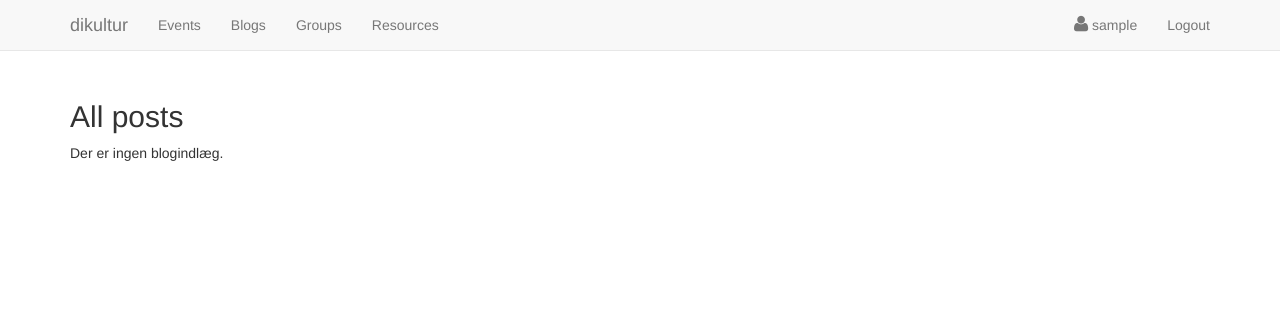
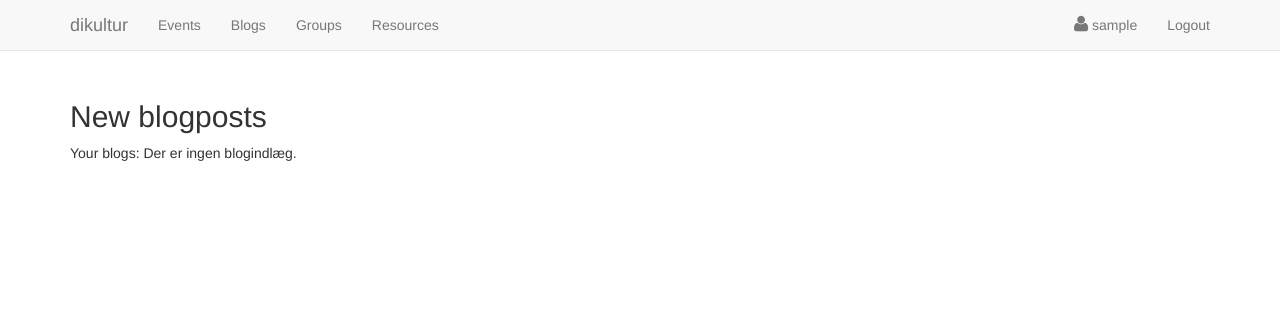
Before and after one commit to datalogisk-fagraad/dikultur, a Django app: page /blogs/all in a window 1280 px wide. Shown: the top 311 px of the page. Run offline with Django 3.2, Linux system fonts and the light colour scheme; the visitor is signed in with stand-in values (Sample User, id 1); data that the repository does not hold is empty; some libraries are stand-ins or nearby versions.

Commit message:
Added a list over the users own blogs.

```diff
--- a/apps/blogs/templates/blogs/blog_index.html
+++ b/apps/blogs/templates/blogs/blog_index.html
@@ -1,7 +1,15 @@
 {% extends 'blogs/base.html' %}
 
 {% block content %}
-    <h2>All posts</h2>
-    {% include 'blogs/includes/post_list.html' %}
+
+<h2>New blogposts</h2>
+{% if user.is_authenticated %}
+Your blogs:
+    {% for blog in user.blog_set.all %}
+    <a href="{% url 'blogs:blog-detail' blog %}">{{ blog }}</a>
+    {% endfor %}
+{% endif %}
+
+{% include 'blogs/includes/post_list.html' %}
 
 {% endblock %}
```
